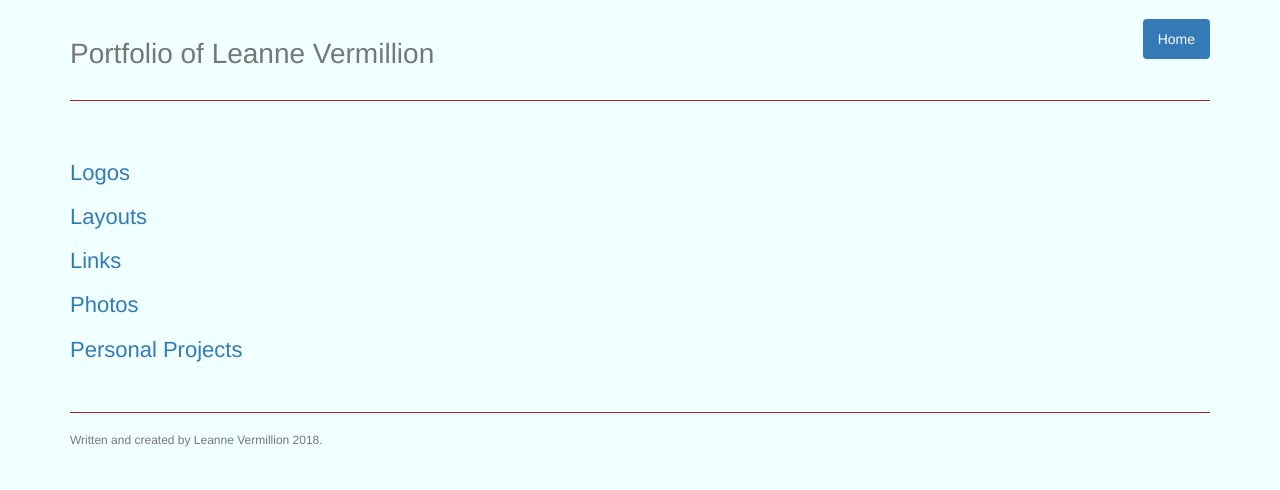
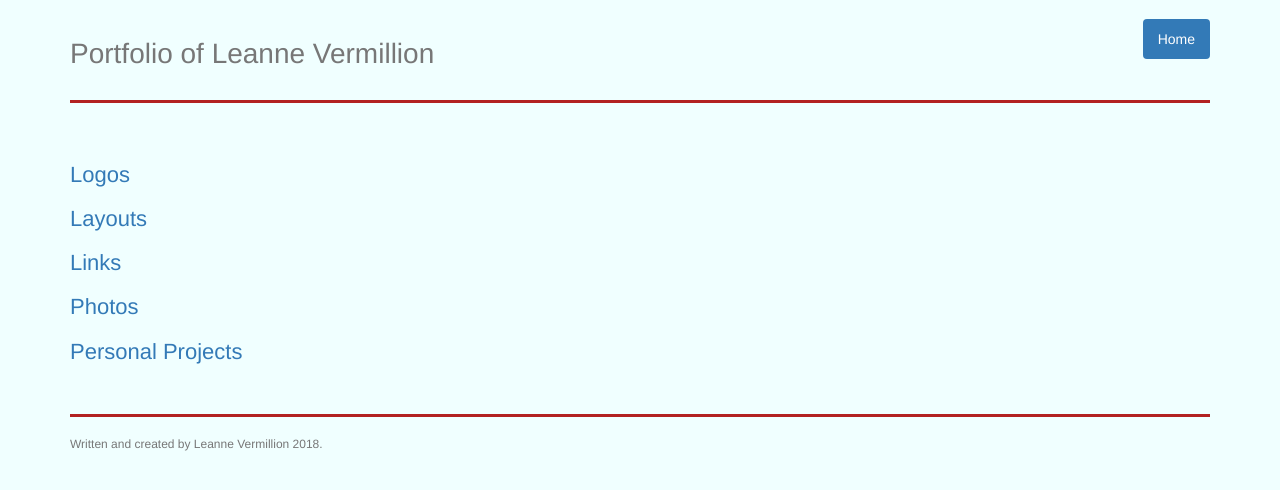
Before and after one commit to llramladu/portfolio, a Flask app: page / in a window 1280 px wide. Shown: the top 490 px of the page. Run offline with Flask 2, Linux system fonts and the light colour scheme; some libraries are stand-ins or nearby versions.

Commit message:
Portfolio modifications

```diff
--- a/static/styles/style.css
+++ b/static/styles/style.css
@@ -33,12 +33,12 @@ p {
 .footer {
     padding-top: 19px;
     color: #777;
-    border-top: 1px solid FireBrick;
+    border-top: 3px solid FireBrick;
 }
 .header {
   	padding-top: 19px;
   	padding-bottom: 20px;
-  	border-bottom: 1px solid FireBrick;
+  	border-bottom: 3px solid FireBrick;
 }
 .header h1 {
   	margin-top: 0;
```
Also changed, not shown: static/thumbs/IMG_0999 .jpg (renamed from static/thumbs/IMG_0999.JPG).
